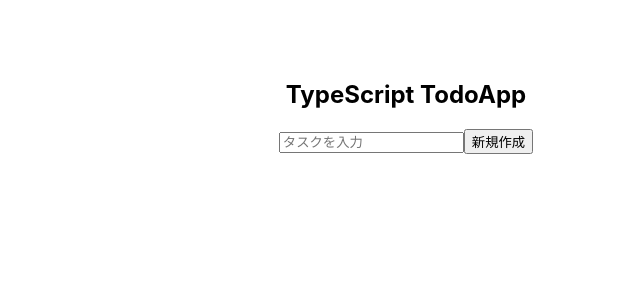
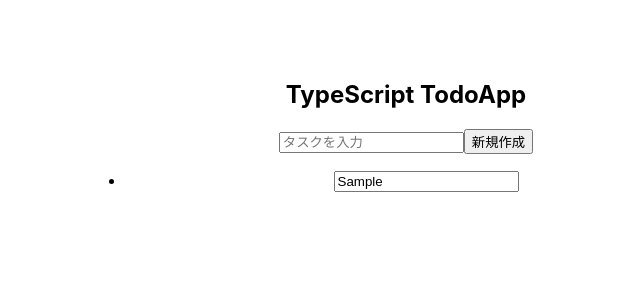
Before and after one commit to kobakichi/typetodo-experience, a React (Create React App) app: page / in a window 1280 px wide. Both pictures are taken after typing "Sample" into the empty fields and a click on the button "新規作成". Shown: the top 300 px of the page, without its empty margins (234-874 px from the left). Built offline with nearby package versions, Linux system fonts and the light colour scheme.

Commit message:
タスク編集作業の追加。

```diff
--- a/src/App.tsx
+++ b/src/App.tsx
@@ -36,6 +36,19 @@
     setInputValue("");
   };
 
+  // タスクを編集する関数
+  const handleEdit = (id: number, inputValue: string) => {
+    const newTodos = todos.map((todo) => {
+      if (todo.id === id) {
+        todo.inputValue = inputValue;
+      }
+      // ここでreturnを返さないとエラーが吐かれる
+      return todo;
+    });
+
+    setTodos(newTodos);
+  };
+
   return (
     <div className="wrapper">
       <h2>TypeScript TodoApp</h2>
@@ -48,6 +61,17 @@
         />
         <button type="submit">新規作成</button>
       </form>
+      <ul>
+        {todos.map((todo) => (
+          <li key={todo.id}>
+            <input
+              type="text"
+              value={todo.inputValue}
+              onChange={(e) => handleEdit(todo.id, e.target.value)}
+            />
+          </li>
+        ))}
+      </ul>
     </div>
   );
 }
```
